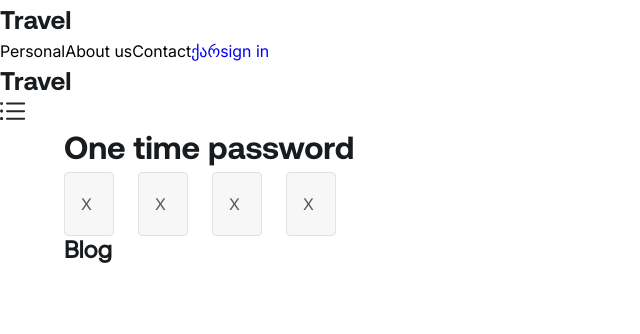
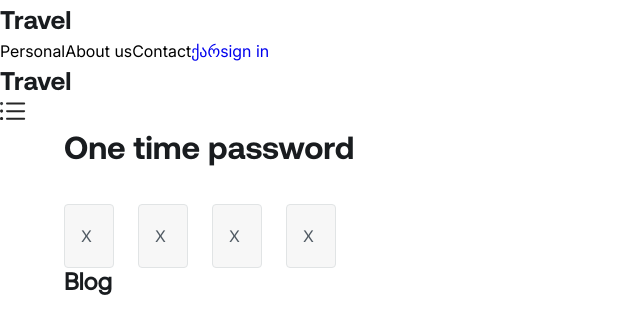
Before and after one commit to sopo/countries-app, a React (Vite) app: page /en/sign-in in a window 1280 px wide. Shown: the top 334 px of the page, without its empty margins (0-640 px from the left). Built offline with nearby package versions, Linux system fonts and the light colour scheme.

Commit message:
add margin

```diff
--- a/src/components/form/input/otp-input/otp-container.module.css
+++ b/src/components/form/input/otp-input/otp-container.module.css
@@ -2,4 +2,5 @@
   display: flex;
   flex-direction: row;
   column-gap: 24px;
+  margin-top: 32px;
 }
```
